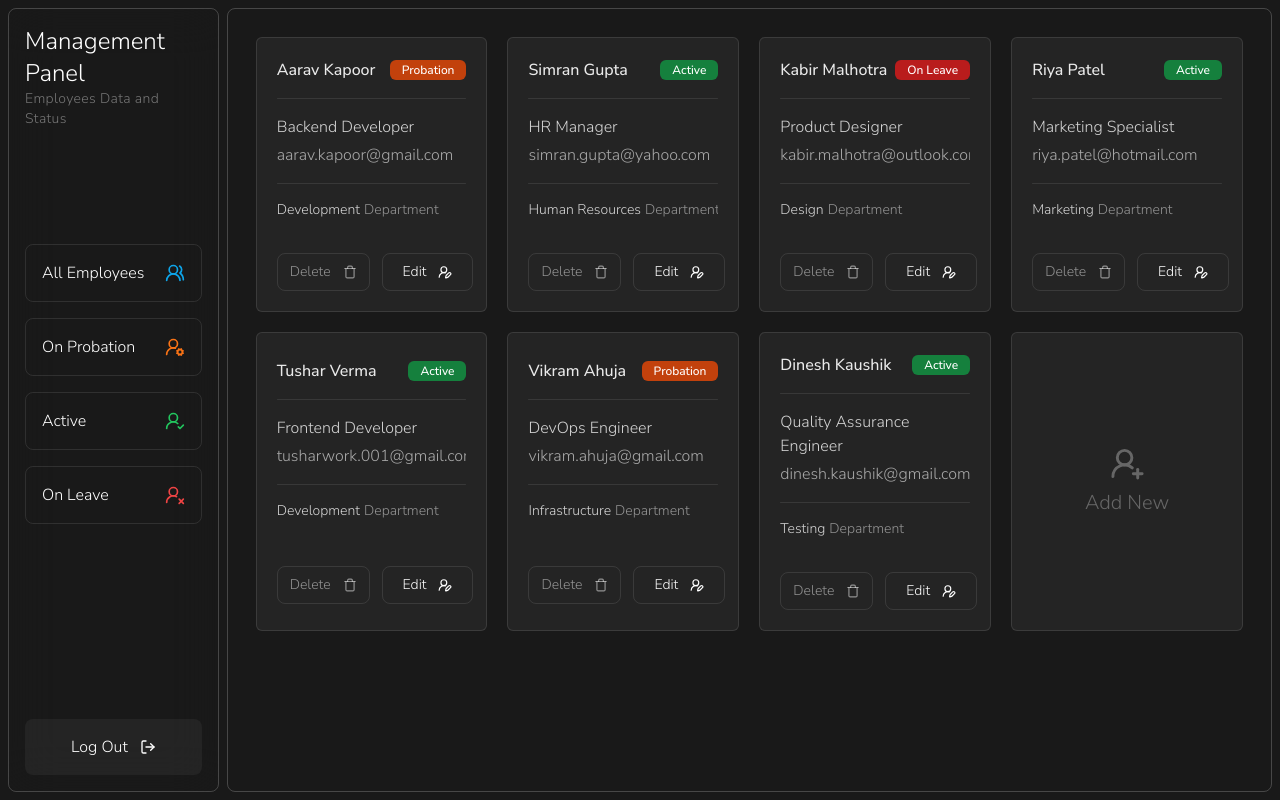
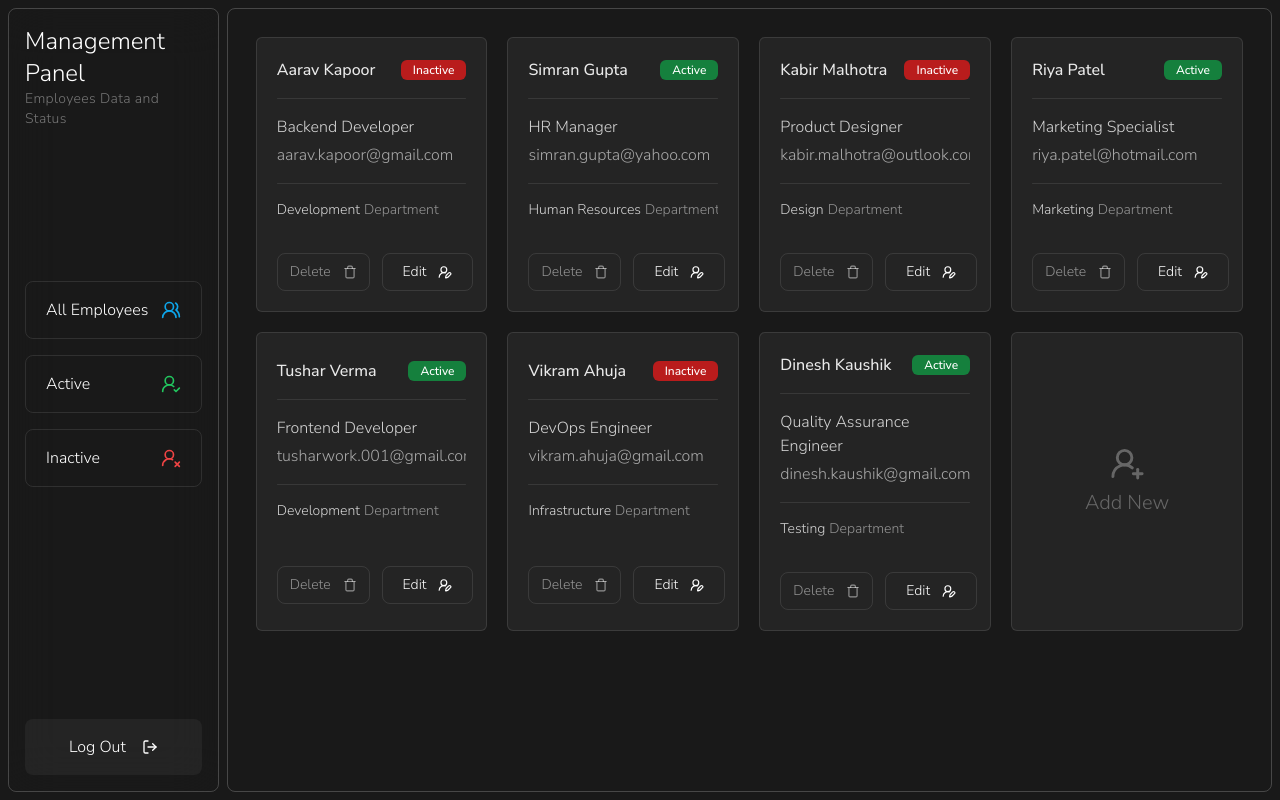
Before and after one commit to gitboytushar/RBAC-Management-App, a React (Vite) app in the folder frontend/: page / in a window 1280 px wide. Built offline with nearby package versions, Linux system fonts and the light colour scheme.

Commit message:
Change all the data and components related to Employees management field

```diff
--- a/frontend/src/App.jsx
+++ b/frontend/src/App.jsx
@@ -1,23 +1,21 @@
 import React from 'react'
 import Home from './pages/Home'
 import { BrowserRouter as Router, Routes, Route } from 'react-router-dom'
-import AllTasks from './pages/AllTasks'
-import ImportantTasks from './pages/ImportantTasks'
-import CompletedTasks from './pages/CompletedTasks'
-import IncompletedTasks from './pages/IncompletedTasks'
+import AllEmployees from './pages/AllEmployees'
+import Active from './pages/Active'
+import Inactive from './pages/Inactive'
 
 function App () {
   return (
     <div className='bg-black/90 text-white h-screen p-2'>
       <Router>
         <Routes>
-          {/* initially the app opens at Homepage */}
+          {/* entry point */}
           <Route exact path='/' element={<Home />}>
-            {/* with outlet -> other pages rendered only in right section of the homepage for tasks */}
-            <Route index element={<AllTasks />} />
-            <Route path='/importantTasks' element={<ImportantTasks />} />
-            <Route path='/completedTasks' element={<CompletedTasks />} />
-            <Route path='/incompletedTasks' element={<IncompletedTasks />} />
+            {/* with outlet -> other pages rendered only in right section of the homepage */}
+            <Route index element={<AllEmployees />} />
+            <Route path='/active' element={<Active />} />
+            <Route path='/inactive' element={<Inactive />} />
           </Route>
         </Routes>
       </Router>
--- a/frontend/src/components/Home/Cards.jsx
+++ b/frontend/src/components/Home/Cards.jsx
@@ -8,7 +8,7 @@ const Cards = () => {
       name: 'Aarav Kapoor',
       role: 'Backend Developer',
       department: 'Development',
-      status: 'Probation',
+      status: 'Inactive',
       email: 'aarav.kapoor@gmail.com'
     },
     {
@@ -24,7 +24,7 @@ const Cards = () => {
       name: 'Kabir Malhotra',
       role: 'Product Designer',
       department: 'Design',
-      status: 'On Leave',
+      status: 'Inactive',
       email: 'kabir.malhotra@outlook.com'
     },
     {
@@ -48,7 +48,7 @@ const Cards = () => {
       name: 'Vikram Ahuja',
       role: 'DevOps Engineer',
       department: 'Infrastructure',
-      status: 'Probation',
+      status: 'Inactive',
       email: 'vikram.ahuja@gmail.com'
     },
     {
@@ -78,10 +78,8 @@ const Cards = () => {
                   className={`text-white font-medium text-xs px-3 py-0.5 rounded-md active:scale-90 transition-all duration-200 ease-linear ${
                     items.status === 'Active'
                       ? 'bg-green-700'
-                      : items.status === 'On Leave'
+                      : items.status === 'Inactive'
                       ? 'bg-red-700'
-                      : items.status === 'Probation'
-                      ? 'bg-orange-700'
                       : 'bg-white/20'
                   }`}
                 >
--- a/frontend/src/components/Home/SideBar.jsx
+++ b/frontend/src/components/Home/SideBar.jsx
@@ -1,11 +1,5 @@
 import React from 'react'
-import {
-  LogOut,
-  UserRoundCheck,
-  UserRoundCog,
-  UserRoundX,
-  UsersRound
-} from 'lucide-react'
+import { LogOut, UserRoundCheck, UserRoundX, UsersRound } from 'lucide-react'
 import { Link } from 'react-router-dom'
 
 const SideBar = ({ onLinkClick }) => {
@@ -16,19 +10,14 @@ const SideBar = ({ onLinkClick }) => {
       link: '/'
     },
     {
-      title: 'On Probation',
-      icon: <UserRoundCog size={20} className='text-orange-500' />,
-      link: '/importantTasks'
+      title: 'Active',
+      icon: <UserRoundCheck size={20} className='text-green-500' />,
+      link: '/active'
     },
     {
-      title: 'Active',
-      icon: <UserRoundCheck size={20} className='text-green-500' />,
-      link: '/completedTasks'
-    },
-    {
-      title: 'On Leave',
+      title: 'Inactive',
       icon: <UserRoundX size={20} className='text-red-500' />,
-      link: '/incompletedTasks'
+      link: '/inactive'
     }
   ]
 
@@ -49,7 +38,7 @@ const SideBar = ({ onLinkClick }) => {
             to={items.link}
             key={i}
             onClick={onLinkClick}
-            className='font-light my-4 p-4 rounded-lg border border-white/10 hover:border-transparent hover:bg-white/10 cursor-pointer transition-all duration-200 ease-in-out flex items-center justify-between active:scale-95'
+            className='font-light my-4 py-4 px-5 rounded-lg border border-white/10 hover:border-transparent hover:bg-white/10 cursor-pointer transition-all duration-200 ease-in-out flex items-center justify-between active:scale-95'
           >
             {items.title}
             {items.icon}
@@ -59,7 +48,7 @@ const SideBar = ({ onLinkClick }) => {
 
       {/* User Logout Button */}
       <div>
-        <button className='bg-white/5 w-full p-4 rounded-lg hover:bg-red-800 cursor-pointer transition-all duration-300 ease-in-out active:scale-95 flex items-center justify-center gap-3'>
+        <button className='bg-white/5 w-full p-4 rounded-lg hover:bg-red-800 cursor-pointer transition-all duration-300 ease-in-out active:scale-95 flex items-center justify-center gap-4'>
           <span>Log Out</span>
           <LogOut size={16} />
         </button>
--- /dev/null
+++ b/frontend/src/pages/Active.jsx
@@ -0,0 +1,7 @@
+import React from 'react'
+
+const Active = () => {
+  return <div className='text-green-400'>Active employees</div>
+}
+
+export default Active
--- a/frontend/src/pages/AllTasks.jsx
+++ b/frontend/src/pages/AllEmployees.jsx
@@ -1,7 +1,7 @@
 import React from 'react'
 import Cards from '../components/Home/Cards'
 
-const AllTasks = () => {
+const AllEmployees = () => {
   return (
     <div>
       <Cards />
@@ -9,4 +9,4 @@ const AllTasks = () => {
   )
 }
 
-export default AllTasks
+export default AllEmployees
--- a/frontend/src/pages/CompletedTasks.jsx
+++ /dev/null
@@ -1,7 +0,0 @@
-import React from 'react'
-
-const CompletedTasks = () => {
-  return <div className='text-green-400'>CompletedTasks</div>
-}
-
-export default CompletedTasks
--- a/frontend/src/pages/ImportantTasks.jsx
+++ /dev/null
@@ -1,7 +0,0 @@
-import React from 'react'
-
-const ImportantTasks = () => {
-  return <div className='text-yellow-500'>ImportantTasks</div>
-}
-
-export default ImportantTasks
--- /dev/null
+++ b/frontend/src/pages/Inactive.jsx
@@ -0,0 +1,7 @@
+import React from 'react'
+
+const Inactive = () => {
+  return <div className='text-red-500'>Inactive employees</div>
+}
+
+export default Inactive
--- a/frontend/src/pages/IncompletedTasks.jsx
+++ /dev/null
@@ -1,7 +0,0 @@
-import React from 'react'
-
-const IncompletedTasks = () => {
-  return <div className='text-red-400'>IncompletedTasks</div>
-}
-
-export default IncompletedTasks
```
